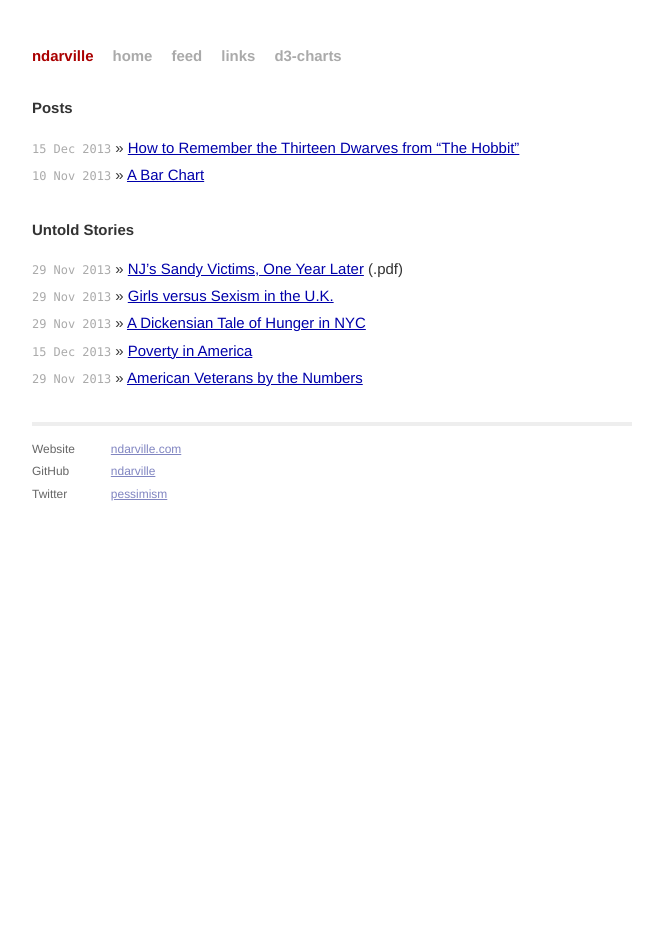
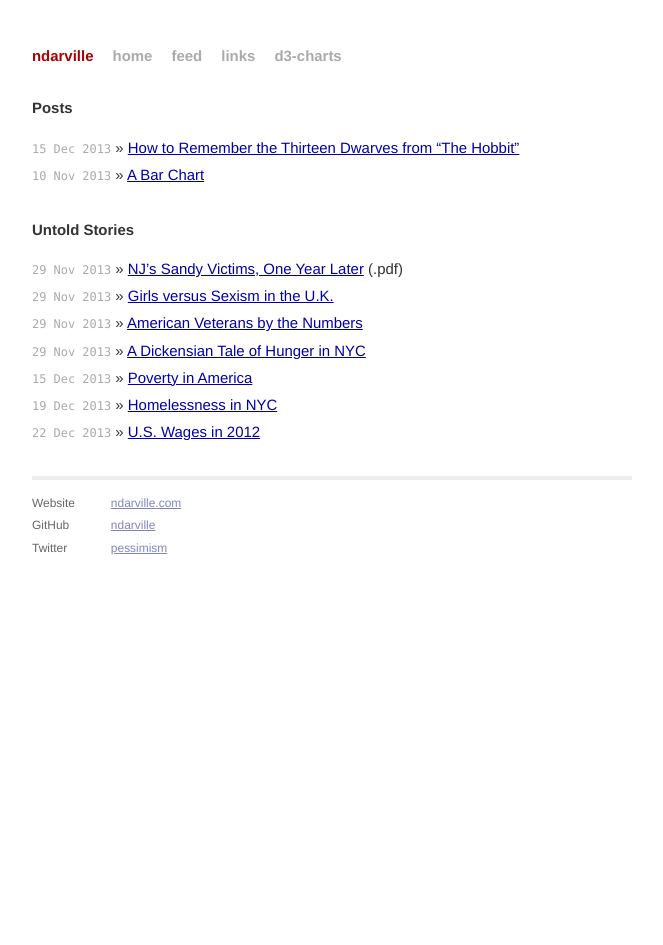
Before and after one commit to ndarville/ndarville.github.io, a Jekyll site: the page built from index.html, in a window 1280 px wide. Shown: the whole page, without its empty margins (308-971 px from the left). Built offline with Jekyll 4.4.1, drawn with Linux system fonts in a browser that asks for light colours; Markdown is read by kramdown in place of the engine named in the settings.

Commit message:
Added more unwritten posts

```diff
--- a/index.html
+++ b/index.html
@@ -25,8 +25,10 @@ title: ndarville.github.io
     <ul class="posts untold">
         <li><span>29 Nov 2013</span> &raquo; <a href="http://www.monmouth.edu/assets/0/32212254770/32212254991/32212254992/32212254994/32212254995/30064771087/e3a9c1b9-dd05-430b-adab-5dfd4b7afede.pdf">NJ&rsquo;s Sandy Victims, One Year Later</a> (.pdf)</li>
         <li><span>29 Nov 2013</span> &raquo; <a href="http://girlsattitudes.girlguiding.org.uk/about_the_survey/2013_survey.aspx">Girls versus Sexism in the U.K.</a></li>
+        <li><span>29 Nov 2013</span> &raquo; <a href="http://www.washingtonpost.com/blogs/answer-sheet/wp/2013/11/11/americas-veterans-who-they-are/">American Veterans by the Numbers</a></li>
         <li><span>29 Nov 2013</span> &raquo; <a href="http://nyccah.org/hungersurvey">A Dickensian Tale of Hunger in NYC</a></li>
         <li><span>15 Dec 2013</span> &raquo; <a href="https://twitter.com/greenhousenyt/status/411882225446055936">Poverty in America</a></li>
-        <li><span>29 Nov 2013</span> &raquo; <a href="http://www.washingtonpost.com/blogs/answer-sheet/wp/2013/11/11/americas-veterans-who-they-are/">American Veterans by the Numbers</a></li>
+        <li><span>19 Dec 2013</span> &raquo; <a href="http://www.coalitionforthehomeless.org/blog/entry/bloomberg-on-nyc-homelessness-a-total-lack-of-accountability/">Homelessness in NYC</a></li>
+        <li><span>22 Dec 2013</span> &raquo; <a href="http://www.lawyersgunsmoneyblog.com/2013/12/the-other-america">U.S. Wages in 2012</a></li>
     </ul>
 </div>
```
